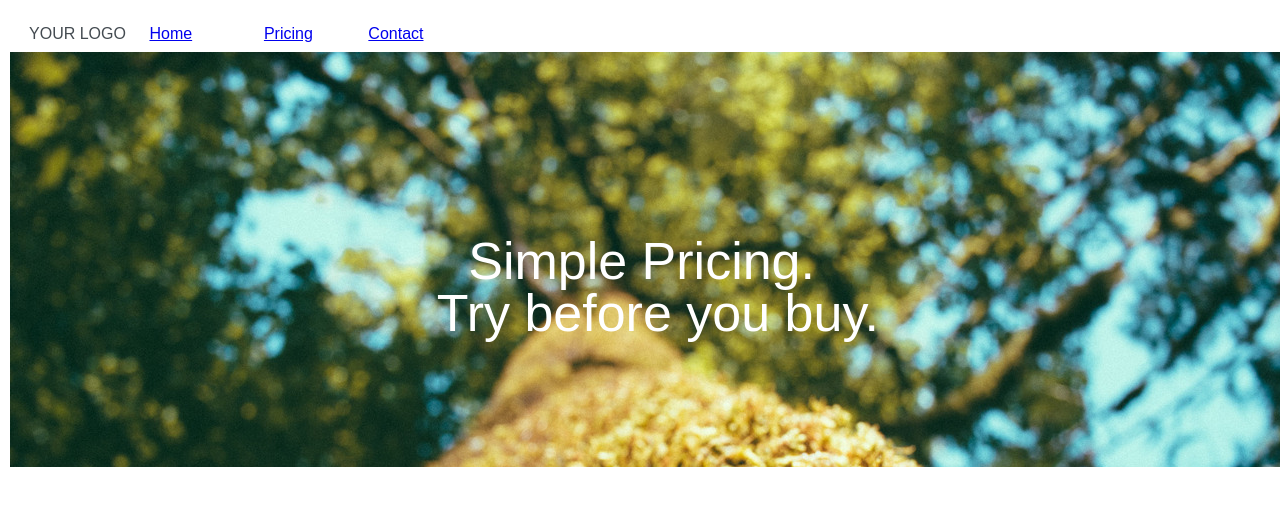
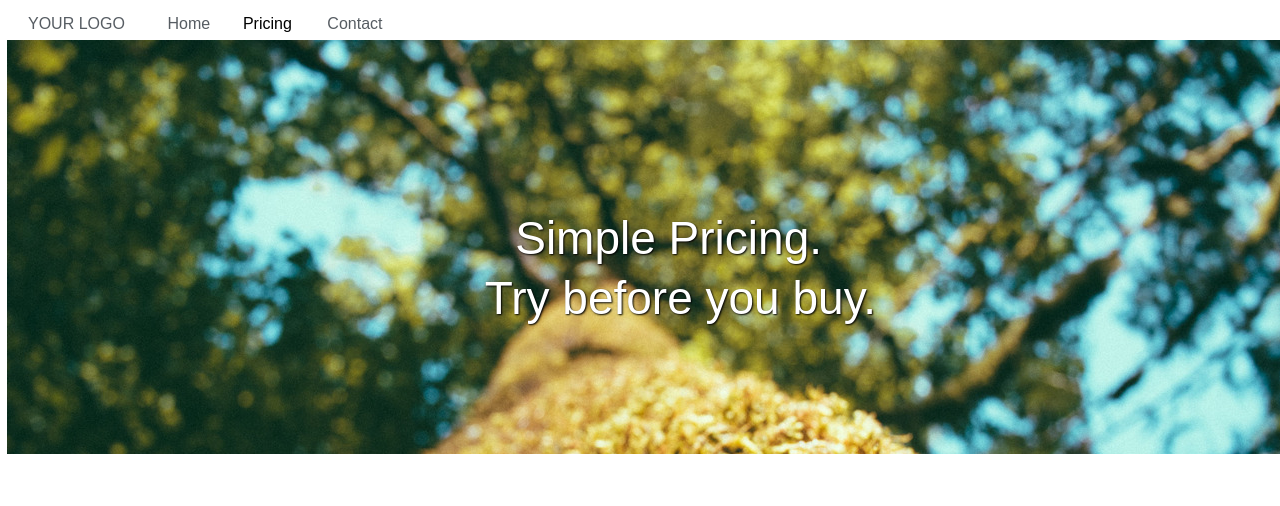
Before and after one commit to AirForcePierce/normmodeboyz, a plain HTML site: page index.html in a window 1280 px wide. Drawn offline with Linux system fonts and the light colour scheme.

Commit message:
More positioning added text shadow to background text

```diff
--- a/index.html
+++ b/index.html
@@ -6,15 +6,12 @@
   <link rel="stylesheet" type="text/css" href="main.css">
 </head>
 <body>
-<div class=company>
-YOUR LOGO
-</div>
+<div class=company><span>YOUR LOGO</span></div>
 <a class=home href="#">Home</a>
 <a class=pricing href="#">Pricing</a>
 <a class=contact href="#">Contact</a>
-</ul>
-</nav>
 <div class=treeback><span class=simple>Simple Pricing.</span><br><span class=trybefore>Try before you buy.</span></div>
+
 
 </body>
 </html>
--- a/main.css
+++ b/main.css
@@ -1,6 +1,6 @@
 body {
-  margin-left: 10px;
-  margin-top: 25px;
+  margin-left: 7px;
+  margin-top: 15px;
 }
 
 img {
@@ -15,45 +15,61 @@ li {
 }
 
 .company {
-  text-align: center;
+  margin-left: 21px;
   width: 135px;
   display: inline-block;
-  color: #444B51;
+  color: #575D63;
   /*border: 2px solid black;*/
 }
 
 a {
   display: inline-block;
-  width: 100px;
+  width: 80px;
   /*border: 2px solid black;*/
 }
 
-.home {
-  margin-right: 10px;
+.home:link {
+  margin-right: 0px;
+  text-decoration: none;
+  color: #575D63;
+  width: 71px;
+}
+
+.pricing {
+  margin-right: 0px;
+  text-decoration: none;
+  color: black;
+}
+
+.contact {
+  margin-right: 0px;
+  text-decoration: none;
+  color: #575D63;
 }
 
 /*Background and text*/
 
 .simple {
   position: absolute;
-  font-size: 52px;
-  top: 179px;
-  right: 475px;
+  font-size: 46px;
+  top: 171px;
+  right: 465px;
 }
 
 .trybefore {
   position: absolute;
-  font-size: 52px;
+  font-size: 46px;
   top: 231px;
   right: 411px;
 }
 
 .treeback {
   /*border: 1px solid black;*/
-  margin-top: 9px;
+  margin-top: 7px;
   background-image: url(images/background.jpg);
   width: 1280px;
-  height: 415px;
+  height: 414px;
   color: white;
   position: relative;
+  text-shadow: 1px 1px 2px black;
 }
```
